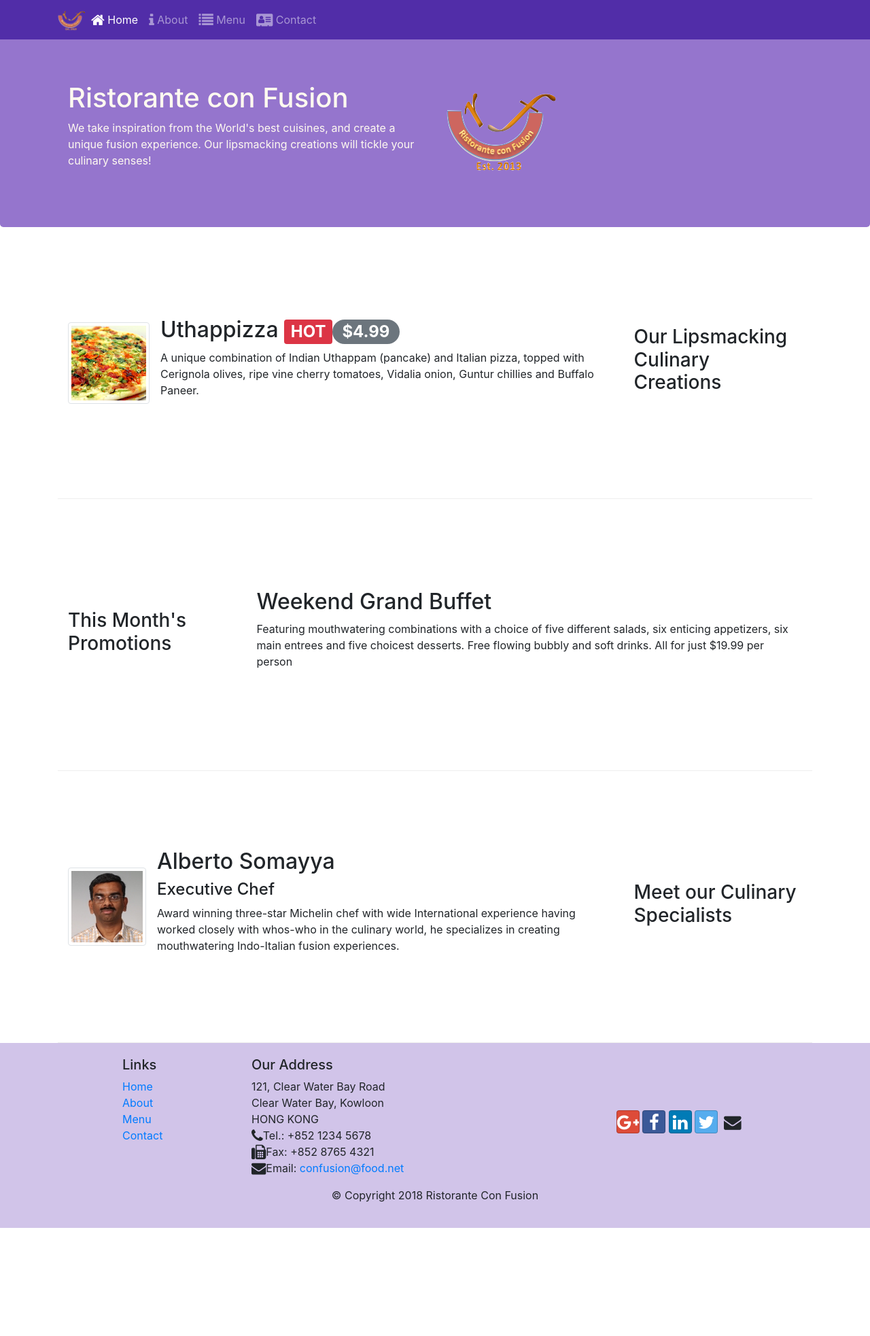
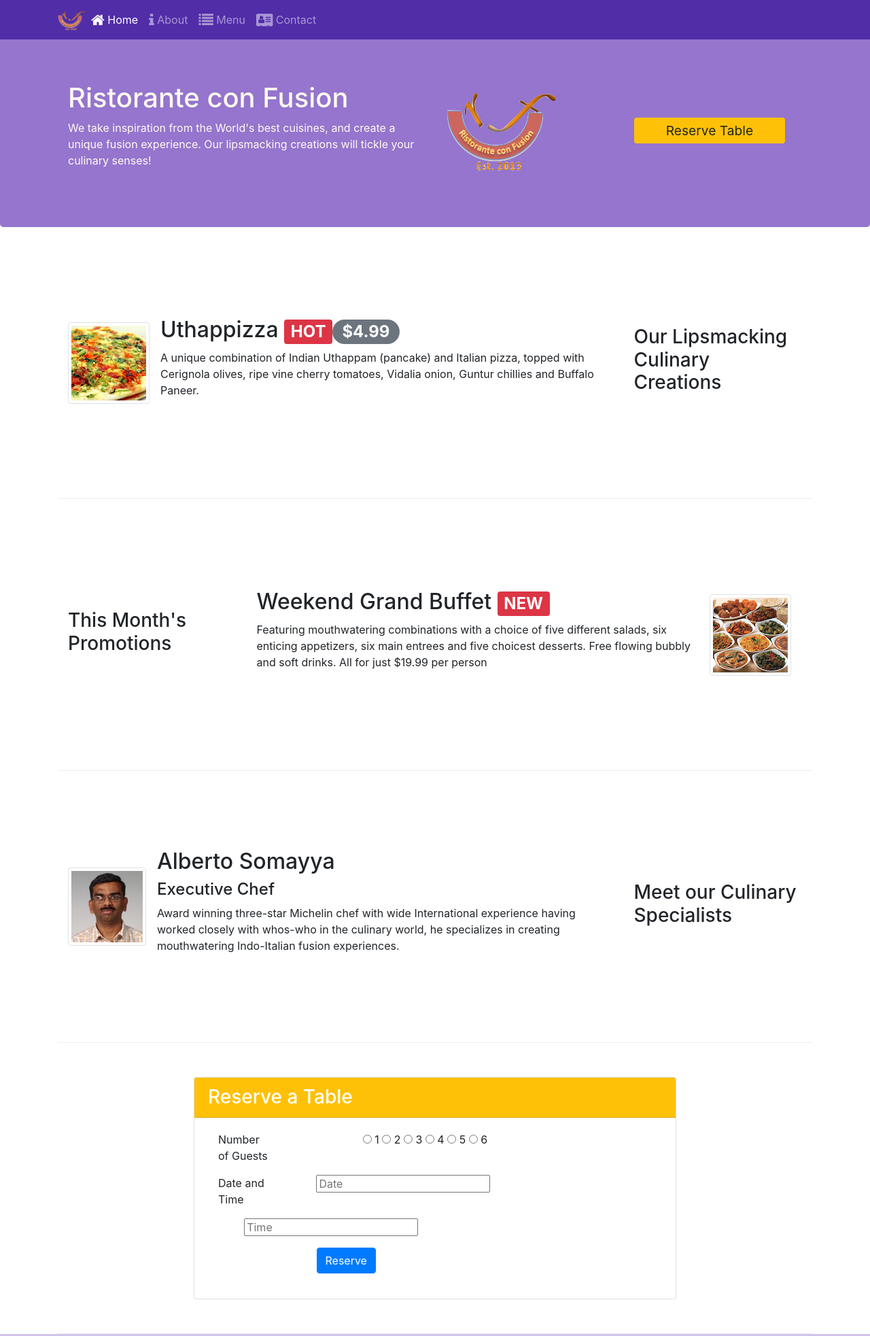
Before and after one commit to VaibhavJain1908/conFusion, a website: page index.html in a window 1280 px wide. Shown: the top 1965 px of the page at 68% size. Before the commit the page ends 1806 px from the top, so only its background shows below. Drawn offline with nearby package versions, Linux system fonts and the light colour scheme.

```diff
--- a/css/style.css
+++ b/css/style.css
@@ -37,3 +37,16 @@
 .navbar-dark {
     background-color: #512DA8;
 }
+
+#button {
+    height: 120%;
+    width: 90%;
+    font-size: 120%;
+}
+
+.tab-content {
+    border-left: 1px solid #ddd;
+    border-right: 1px solid #ddd;
+    border-bottom: 1px solid #ddd;
+    padding: 10px;
+}
--- a/index.html
+++ b/index.html
@@ -13,6 +13,7 @@
         <link rel="stylesheet" href="node_modules/bootstrap-social/bootstrap-social.css">
         <link rel="stylesheet" href="css/style.css">
     <title>Ristorante Con Fusion</title>
+
 </head>
 
 <body>
@@ -40,8 +41,15 @@
                     <h1>Ristorante con Fusion</h1>
                     <p>We take inspiration from the World's best cuisines, and create a unique fusion experience. Our lipsmacking creations will tickle your culinary senses!</p>
                 </div>
-                <div class="col-12 col-sm align-self-center">
+                <div class="col-12 col-sm-3 align-self-center">
                     <img src="img/logo.png" class="img-fluid">
+                </div>
+                <div class="col-12 col-sm-3 align-self-center">
+                    <a href="#card">
+                    <button id="button" type="button" class="btn btn-sm btn-block btn-warning">
+                        Reserve Table
+                    </button>
+                    </a>
                 </div>
             </div>
         </div>
@@ -70,8 +78,14 @@
                 <h3>This Month's Promotions</h3>
             </div>
             <div class="col col-sm col-md">
-                <h2>Weekend Grand Buffet</h2>
-                <p>Featuring mouthwatering combinations with a choice of five different salads, six enticing appetizers, six main entrees and five choicest desserts. Free flowing bubbly and soft drinks. All for just $19.99 per person </p>
+                <div class="media">
+                    <img class="d-flex mr-3 img-thumbnail align-self-center"
+                    src="img/buffet.png" alt="buffet">
+                    <div class="media-body order-first">
+                        <h2 class="mt-0">Weekend Grand Buffet <span class="badge badge-danger">NEW </span></h2>
+                        <p>Featuring mouthwatering combinations with a choice of five different salads, six enticing appetizers, six main entrees and five choicest desserts. Free flowing bubbly and soft drinks. All for just $19.99 per person </p>
+                    </div>
+                </div>
             </div>
         </div>
 
@@ -87,6 +101,36 @@
                         <h2 class="mt-0">Alberto Somayya</h2>
                         <h4>Executive Chef</h4>
                         <p>Award winning three-star Michelin chef with wide International experience having worked closely with whos-who in the culinary world, he specializes in creating mouthwatering Indo-Italian fusion experiences. </p>
+                    </div>
+                </div>
+            </div>
+        </div>
+
+        <div class="row row-content align-items-center ">
+            <div class="offset-sm-2 col-sm-8 offset-sm-2">
+                <div id="card" class="card">
+                    <h3 class="card-header bg-warning text-white">Reserve a Table</h3>
+                    <div class="card-body">
+                        <div class="row col-12">
+                        <p class="col-sm-2">Number of Guests</p>
+                            <div class="offset-sm-2 col-sm-6">
+                                <input type="radio"> 1
+                                <input type="radio"> 2
+                                <input type="radio"> 3
+                                <input type="radio"> 4
+                                <input type="radio"> 5
+                                <input type="radio"> 6<br><br>
+                            </div>
+                        </div>
+                        <div class="row col-12">
+                            <p class="col-sm-2">Date and Time</p>
+                            <input style="height: 20%" class="offset-sm-1" type="text" name="date" id="date" placeholder="Date">
+                            <input style="height: 20%" class="offset-sm-1" type="text" name="time" id="time" placeholder="Time">
+                        </div>
+                        <div class="row col-12">
+                            <br><br><br>
+                            <button type="submit" class="offset-sm-3 align-self-center btn btn-primary">Reserve</button>
+                        </div>
                     </div>
                 </div>
             </div>
```
Also changed, not shown: aboutus.html (+29 -0 lines).
